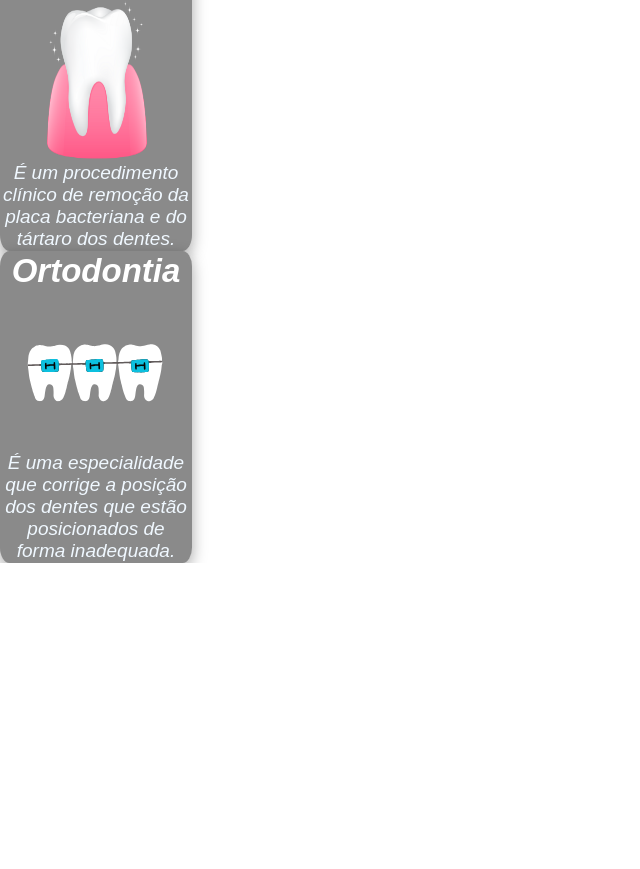
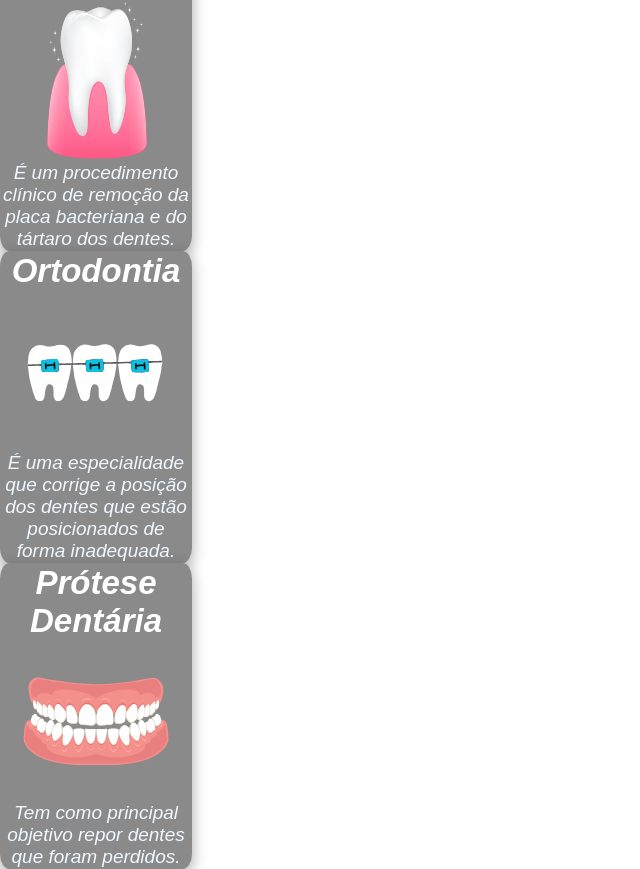
Before and after one commit to marllonwagner/odonto-karis, a React (Create React App) app: page /tratamentos in a window 1280 px wide. Shown: the part 1533-2402 px from the top of the page, without its empty margins (0-640 px from the left). Before the commit the page ends 2096 px from the top, so only its background shows below. Built offline with nearby package versions, Linux system fonts and the light colour scheme.

Commit message:
protese card done

```diff
--- /dev/null
+++ b/src/components/treatments/Protese.jsx
@@ -0,0 +1,16 @@
+import React from 'react'
+import proteseIcon from '../../assets/icons/proteseIcon.svg'
+
+export default function Protese() {
+  return (
+    <div className='treatment-container'>
+    <p className='treatment-title'>Prótese Dentária</p>
+    <img
+    className='treatment-image'
+    src={proteseIcon} alt="ilustração de canal" />
+    <span
+    className='treatment-description'
+    >Tem como principal objetivo repor dentes que foram perdidos.</span>
+  </div>
+  )
+}
--- a/src/components/treatmentsCard/TreatmentsCard.jsx
+++ b/src/components/treatmentsCard/TreatmentsCard.jsx
@@ -5,6 +5,7 @@ import Extraction from '../treatments/Extraction'
 import Implant from '../treatments/Implant'
 import Limpeza from '../treatments/Limpeza'
 import Orto from '../treatments/Orto'
+import Protese from '../treatments/Protese'
 
 export default function TreatmentsCard() {
   return (
@@ -16,6 +17,7 @@ export default function TreatmentsCard() {
 <Implant />
 <Limpeza />
 <Orto />
+<Protese />
       </div>
     </div>
   )
```
